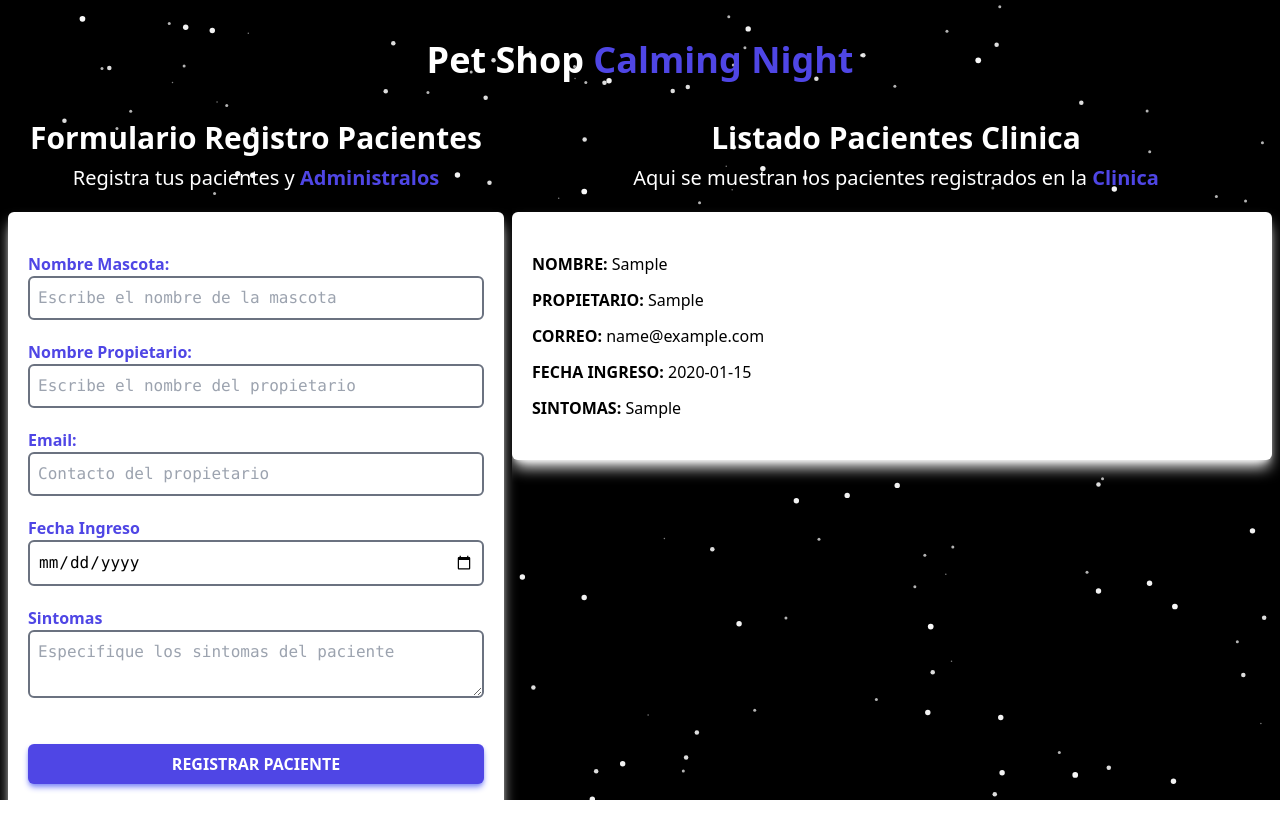
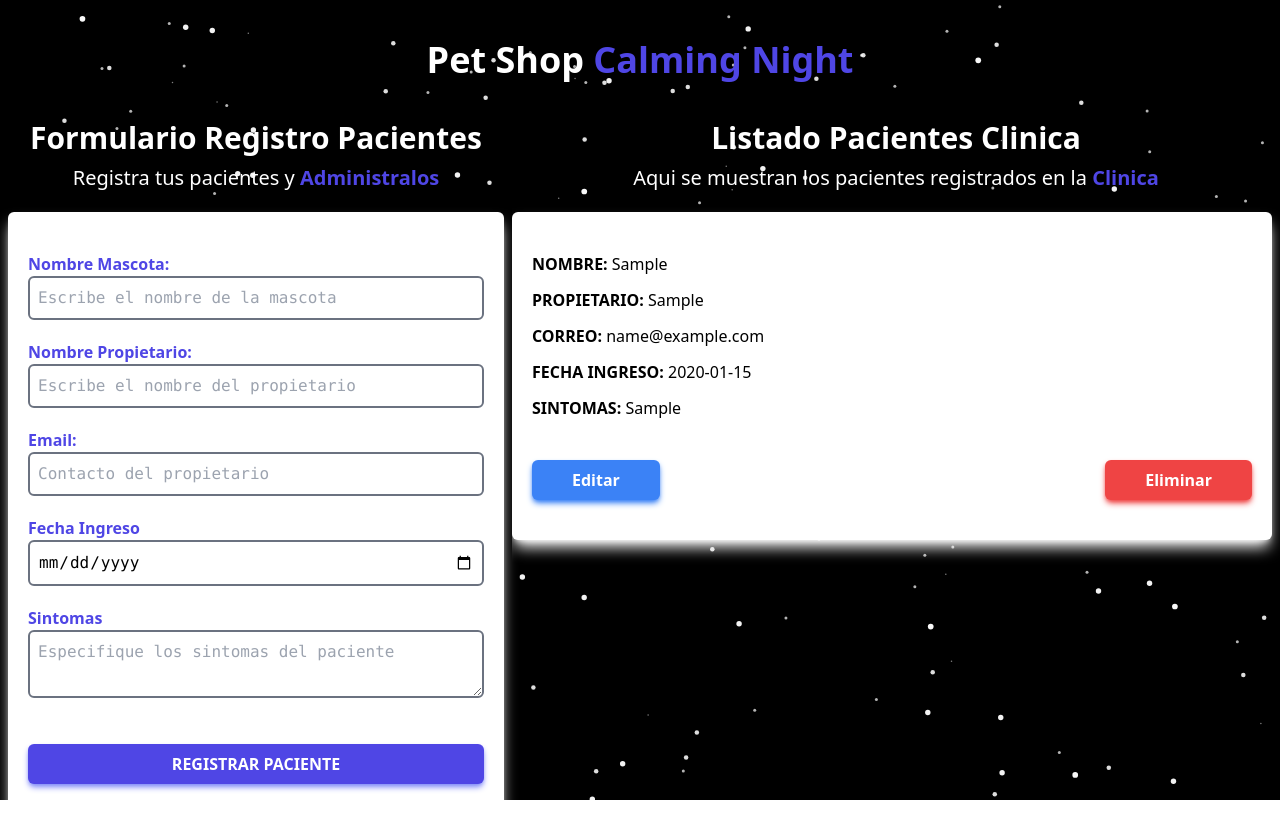
Before and after one commit to OnilBlanco26/CitasParticulas, a React (Vite) app: page / in a window 1280 px wide. Both pictures are taken after typing "Sample", "Sample", "name@example.com", "2020-01-15", "Sample" into the empty fields and a click on the input "Registrar Paciente". Shown: the top 838 px of the page. Built offline with nearby package versions, Linux system fonts and the light colour scheme.

Commit message:
Creandos el diseño de los botones editar y eliminar

```diff
--- a/src/components/Pacientes.jsx
+++ b/src/components/Pacientes.jsx
@@ -23,6 +23,15 @@ const Pacientes = ({ paciente }) => {
         Sintomas:{" "}
         <span className="font-normal normal-case mb-3">{sintomas}</span>
       </p>
+
+      <div className="mt-10 flex justify-between">
+        <button className="bg-blue-500 hover:bg-blue-300 text-white py-2 px-10 rounded-md font-bold shadow-md shadow-blue-500 transition-all duration-500">
+            Editar
+        </button>
+        <button className="bg-red-500 hover:bg-red-300 text-white py-2 px-10 rounded-md font-bold shadow-md shadow-red-500 transition-all duration-500">
+            Eliminar
+        </button>
+      </div>
     </div>
   );
 };
```
